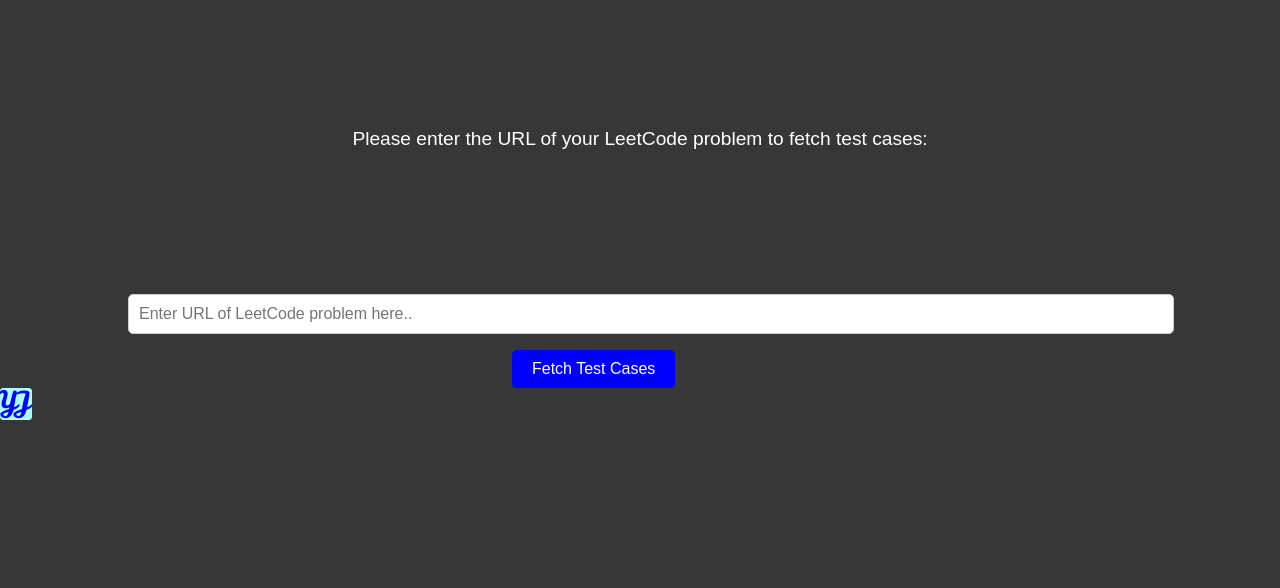
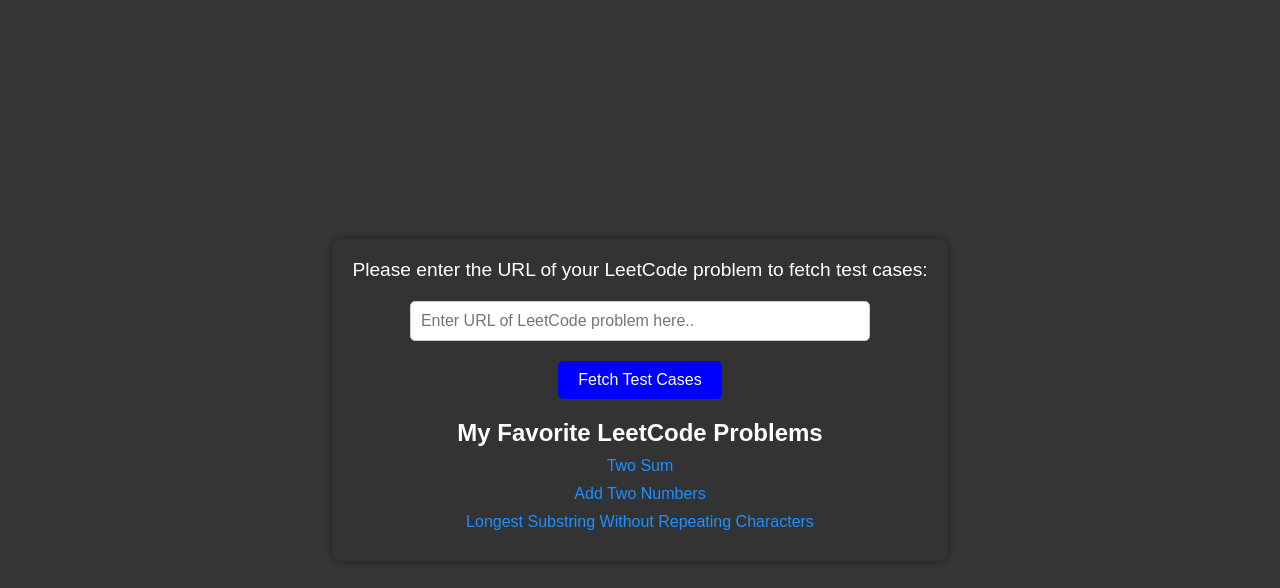
Before and after one commit to YashJainyj2005/CPH-Leetcode-Project, a website: page webview/index.html in a window 1280 px wide. Drawn offline with Linux system fonts and the light colour scheme.

Commit message:
Some improvements

```diff
--- a/package.json
+++ b/package.json
@@ -19,7 +19,7 @@
       {
         "id": "CPHLeetCode",
         "title": "CPH LeetCode",
-        "icon": "images/Commands.png"
+        "icon": "images/vscodepanelicon.svg"
       }
     ]
   },
--- a/webview/index.html
+++ b/webview/index.html
@@ -5,18 +5,104 @@
     <meta charset="UTF-8">
     <meta name="viewport" content="width=device-width, initial-scale=1.0">
     <title>CPH LeetCode</title>
-    <link rel="stylesheet" href="style.css">
+    <style>
+        * {
+    margin: 0;
+    padding: 0;
+    box-sizing: border-box;
+}
+
+body {
+    background-color: rgb(56, 55, 55);
+    font-family: Arial, sans-serif;
+    color: white;
+    display: flex;
+    justify-content: center;
+    align-items: center;
+    height: 100vh;
+}
+
+.container {
+    text-align: center;
+    padding: 20px;
+    background-color: #333;
+    border-radius: 10px;
+    box-shadow: 0 0 10px rgba(0, 0, 0, 0.5);
+}
+
+.text {
+    margin-bottom: 20px;
+    font-size: 1.2rem;
+}
+
+input[type="text"] {
+    width: 80%;
+    padding: 10px;
+    margin-bottom: 20px;
+    border: 1px solid #ccc;
+    border-radius: 5px;
+    font-size: 1rem;
+}
+
+.fetch {
+    color: white;
+    background-color: blue;
+    border: none;
+    padding: 10px 20px;
+    cursor: pointer;
+    font-size: 1rem;
+    border-radius: 5px;
+    transition: background-color 0.3s;
+}
+
+.fetch:hover {
+    background-color: darkblue;
+}
+
+.myfav {
+    margin-top: 20px;
+}
+
+.myfav h2 {
+    margin-bottom: 10px;
+}
+
+.myfav ul {
+    list-style: none;
+    padding: 0;
+}
+
+.myfav li {
+    margin-bottom: 10px;
+}
+
+.myfav a {
+    color: #1e90ff;
+    text-decoration: none;
+    transition: color 0.3s;
+}
+
+.myfav a:hover {
+    color: #63b8ff;
+}
+    </style>
 </head>
 
 <body>
-    <div class="text">
-        Please enter the URL of your LeetCode problem to fetch test cases:
-    </div>
-    <input type="text" id="leetcodeUrl" placeholder="Enter URL of LeetCode problem here.."
-        title="URL of LeetCode problem" required />
-    <button type="submit" id="bt" class="fetch">Fetch Test Cases</button>
-    <div class="myfav">
-        <img src="../images/favicon-32x32.png" alt="">
+    <div class="container">
+        <div class="text">
+            Please enter the URL of your LeetCode problem to fetch test cases:
+        </div>
+        <input type="text" id="leetcodeUrl" placeholder="Enter URL of LeetCode problem here.." title="URL of LeetCode problem" required />
+        <button type="submit" id="bt" class="fetch">Fetch Test Cases</button>
+        <div class="myfav">
+            <h2>My Favorite LeetCode Problems</h2>
+            <ul>
+                <li><a href="https://leetcode.com/problems/two-sum/">Two Sum</a></li>
+                <li><a href="https://leetcode.com/problems/add-two-numbers/">Add Two Numbers</a></li>
+                <li><a href="https://leetcode.com/problems/longest-substring-without-repeating-characters/">Longest Substring Without Repeating Characters</a></li>
+            </ul>
+        </div>
     </div>
     <script>
         const vscode = acquireVsCodeApi();
--- a/webview/style.css
+++ b/webview/style.css
@@ -1,20 +1,39 @@
 * {
     margin: 0;
     padding: 0;
+    box-sizing: border-box;
 }
 
 body {
     background-color: rgb(56, 55, 55);
     font-family: Arial, sans-serif;
+    color: white;
+    display: flex;
+    justify-content: center;
+    align-items: center;
+    height: 100vh;
+}
+
+.container {
+    text-align: center;
+    padding: 20px;
+    background-color: #333;
+    border-radius: 10px;
+    box-shadow: 0 0 10px rgba(0, 0, 0, 0.5);
 }
 
 .text {
-    text-align: center;
+    margin-bottom: 20px;
+    font-size: 1.2rem;
+}
 
-
-    margin: 10vw 10vh;
-    color: white;
-    font-size: 1.2rem;
+input[type="text"] {
+    width: 80%;
+    padding: 10px;
+    margin-bottom: 20px;
+    border: 1px solid #ccc;
+    border-radius: 5px;
+    font-size: 1rem;
 }
 
 .fetch {
@@ -24,17 +43,37 @@
     padding: 10px 20px;
     cursor: pointer;
     font-size: 1rem;
-    margin-top: 2vh;
-    margin-left: 40vw;
     border-radius: 5px;
+    transition: background-color 0.3s;
 }
 
-input[type="text"] {
-    width: 80%;
-    padding: 10px;
-    margin-top: 2vh;
-    margin-left: 10vw;
-    border: 1px solid #ccc;
-    border-radius: 5px;
-    font-size: 1rem;
+.fetch:hover {
+    background-color: darkblue;
 }
+
+.myfav {
+    margin-top: 20px;
+}
+
+.myfav h2 {
+    margin-bottom: 10px;
+}
+
+.myfav ul {
+    list-style: none;
+    padding: 0;
+}
+
+.myfav li {
+    margin-bottom: 10px;
+}
+
+.myfav a {
+    color: #1e90ff;
+    text-decoration: none;
+    transition: color 0.3s;
+}
+
+.myfav a:hover {
+    color: #63b8ff;
+}
```
Also changed, not shown: extension.js (+4 -73 lines), README.md, images/generated-svg-image.png (added), images/vscodepanelicon.png (added), images/vscodepanelicon.svg (added).
